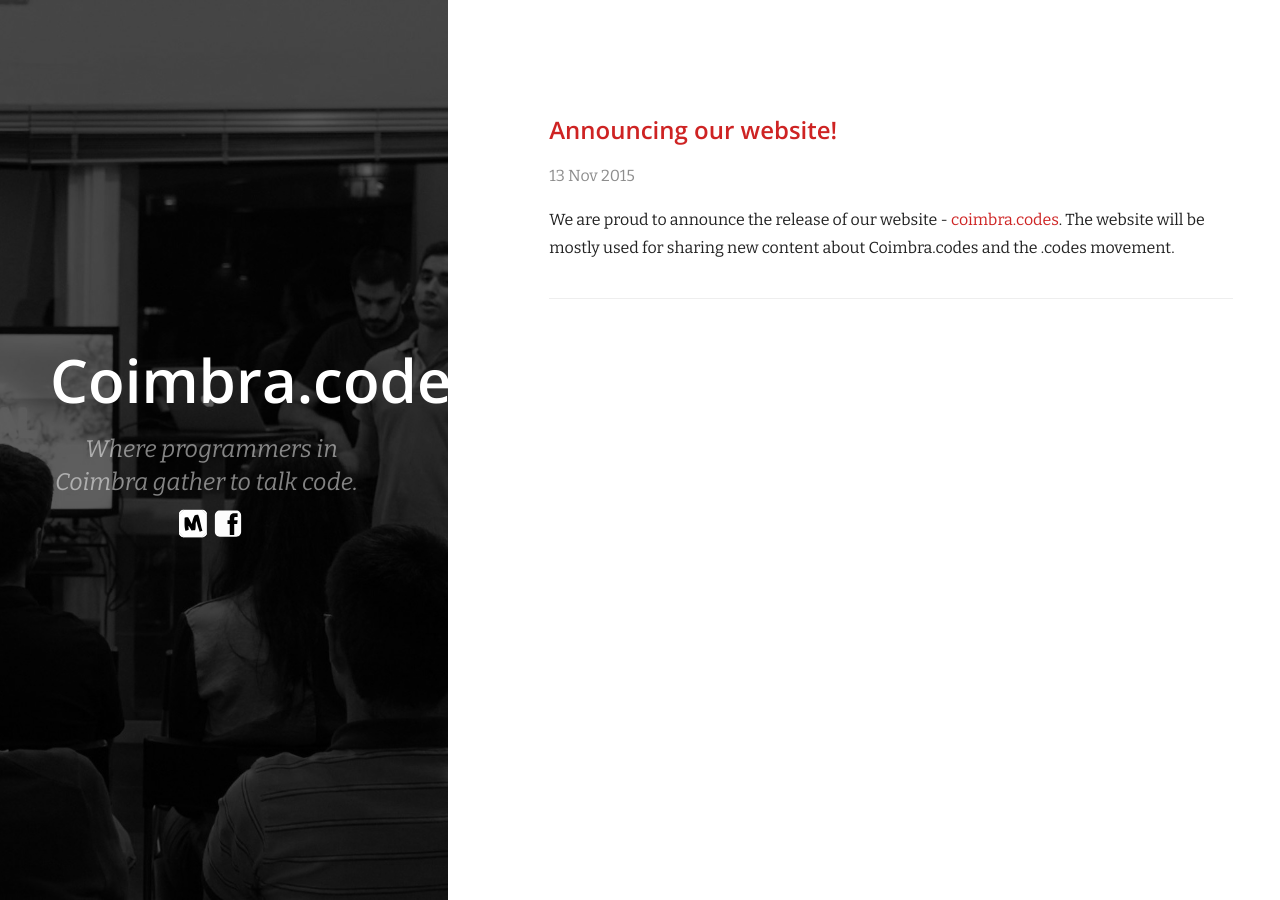
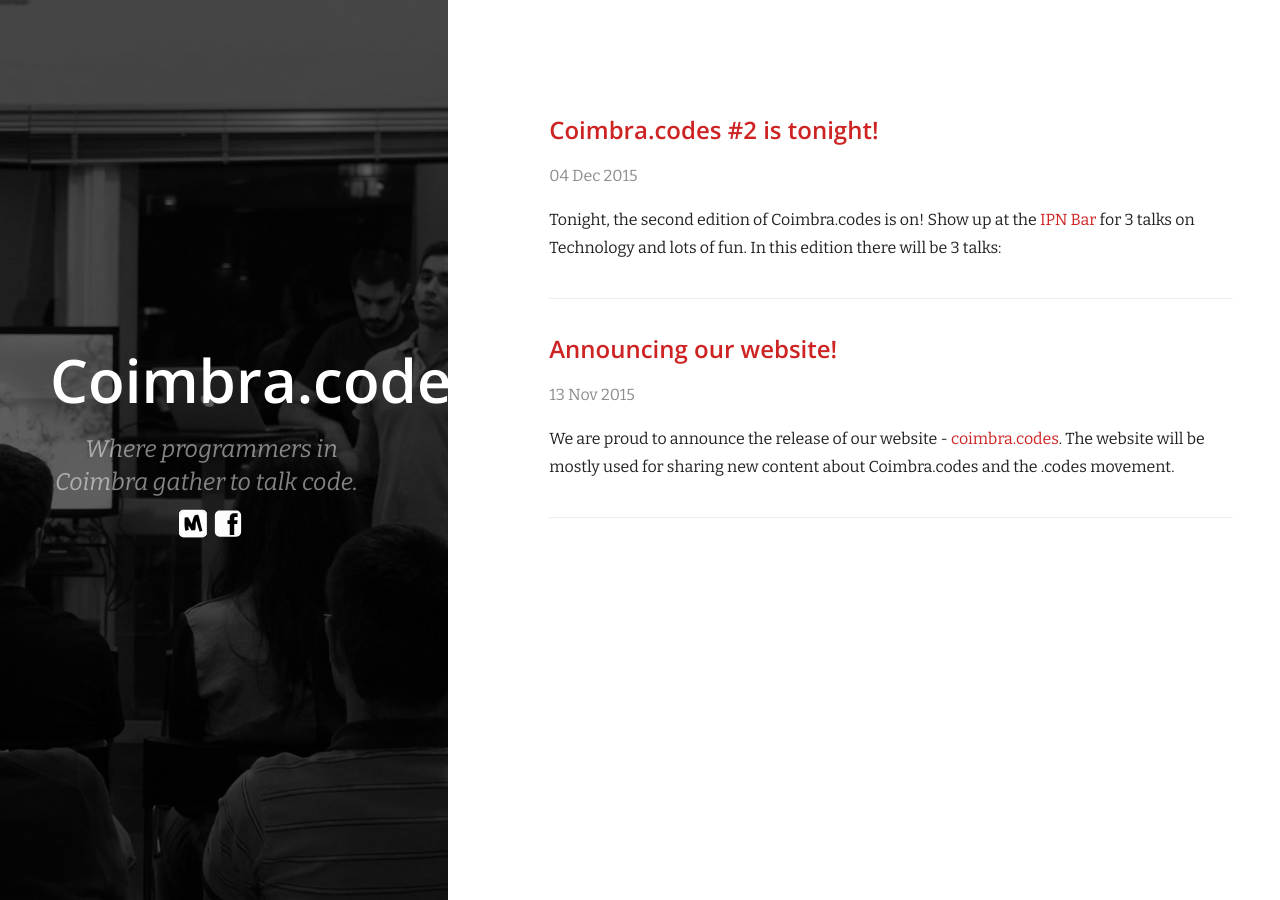
Before and after one commit to CoimbraCodes/coimbracodes.github.io, a Jekyll site: the page built from index.html, in a window 1280 px wide. Built offline with Jekyll 4.4.1, drawn with Linux system fonts in a browser that asks for light colours; nearby versions of some CDN libraries; Markdown is read by kramdown in place of the engine named in the settings.

Commit message:
2 edition

```diff
--- /dev/null
+++ b/_posts/2015-12-04-second-edition.md
@@ -0,0 +1,15 @@
+---
+layout: post
+title: "Coimbra.codes #2 is tonight!"
+date: 2015-12-04 12:00:00
+categories:
+featured_image: /images/coimbracodestest.jpg
+---
+
+Tonight, the second edition of Coimbra.codes is on! Show up at the [IPN Bar](http://ipn.pt) for 3 talks on Technology and lots of fun. In this edition there will be 3 talks:
+
+* "Graph Databases" by Pedro Paredes (Porto University)
+* "Ansible, immutable servers & automated deploys on AWS" by Vasco Pinho (Unbabel.com)
+* "Walking You Through A Major Security Flaw" by José Marcelino (UC) and André Baptista (UP)
+
+Show up at 9 PM!
--- a/cookbook.html
+++ b/cookbook.html
@@ -50,7 +50,7 @@
       <li>Adaptadores para os projetores (cuidado especial com os portáteis da Apple)</li>
       <li>Cadeiras suficientes para os participantes</li>
       <li>Computador</li>
-      <li>      Durante o evento</li>
+      <li>Durante o evento</li>
     </ul>
 
     <h2>O que acontece depois do evento?</h2>
```
Also changed, not shown: _posts/2015-11-13-website-announcement.md (renamed from _posts/2014-01-09-website-announcement.md).
